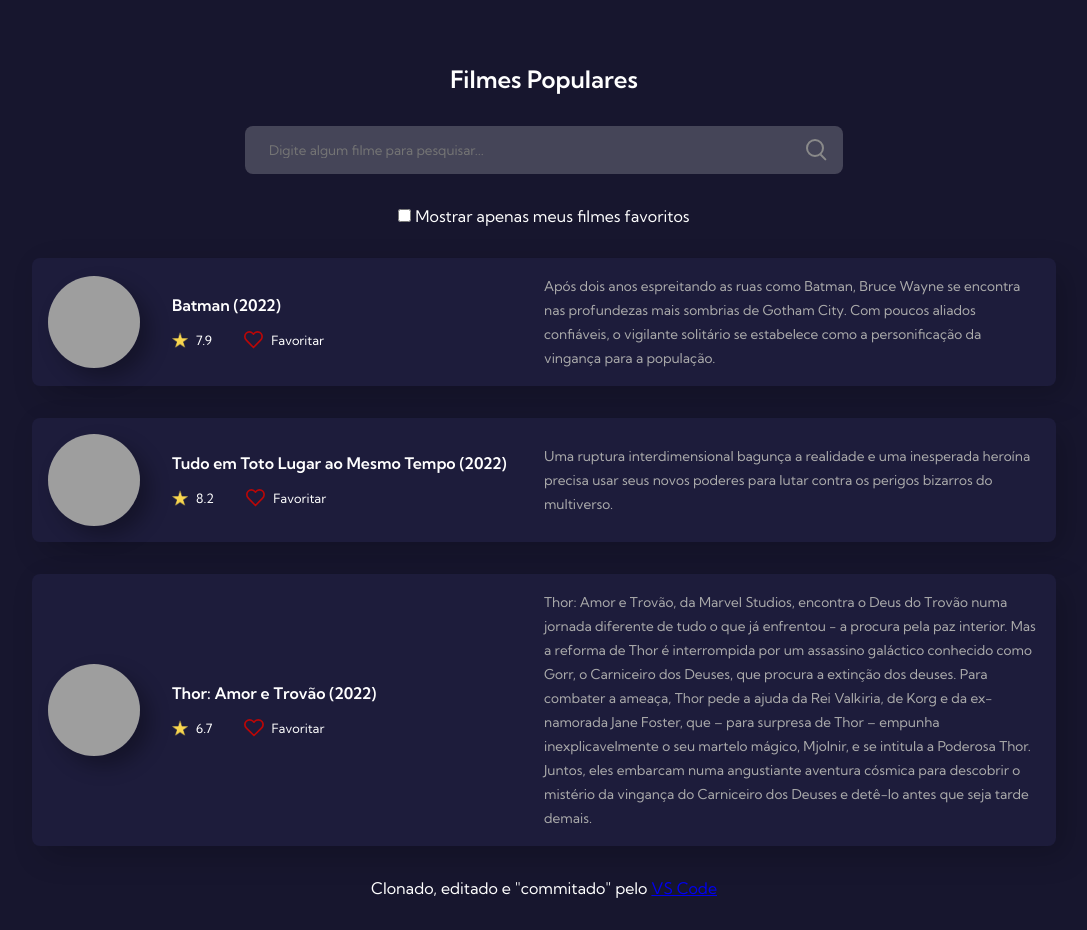
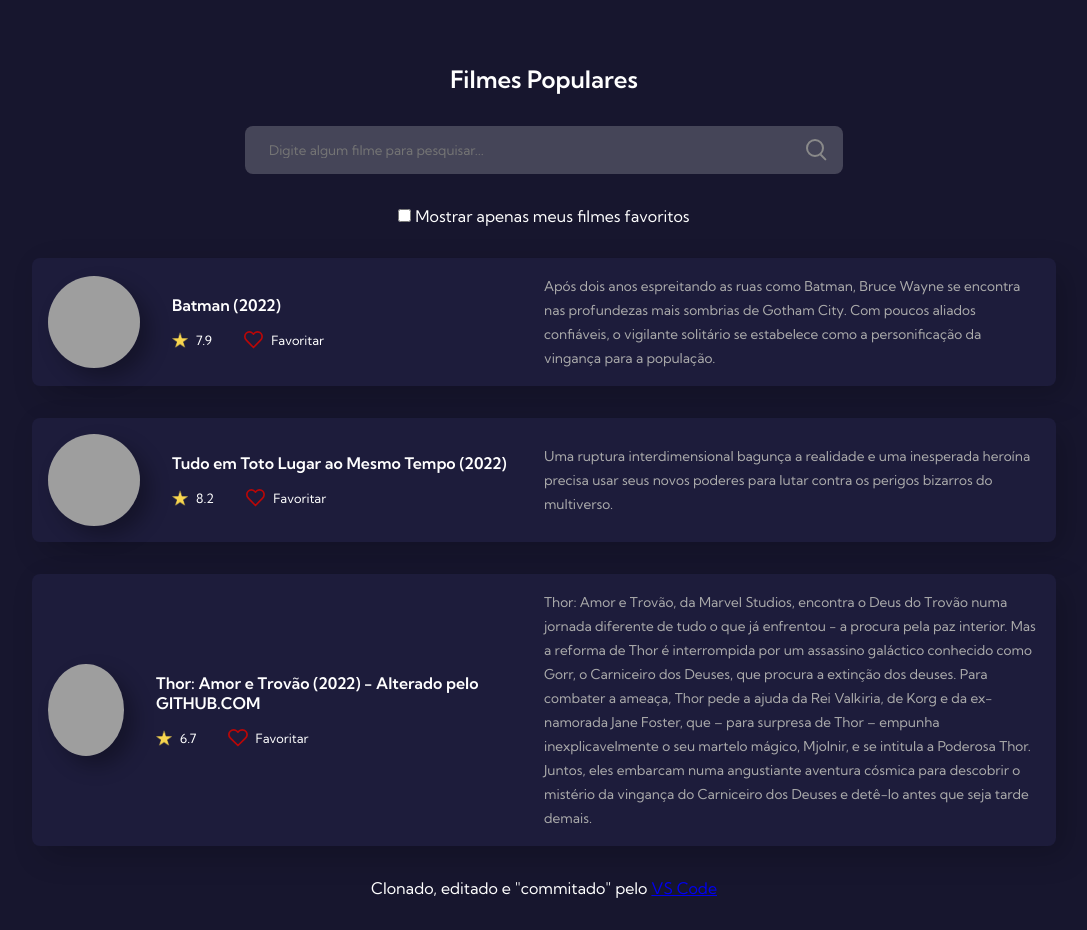
Before and after one commit to ydirickson/Alura-7DaysOfCode-Github, a plain HTML site: page index.html in a window 1280 px wide. Shown: the whole page, without its empty margins (96-1183 px from the left). Drawn offline with Linux system fonts and the light colour scheme; grey boxes are pictures that could not be loaded.

Commit message:
Atualizando o título do terceiro filme pelo github

```diff
--- a/index.html
+++ b/index.html
@@ -76,7 +76,7 @@
             <img src="https://observatoriodocinema.uol.com.br/wp-content/uploads/2022/06/THOR_-LOVE-AND-THUNDER-Exclusive-Art-1.jpg" alt="Thor: Amor e Trovão (2022)"/>
           </div>
           <div class="movie-text">
-            <h4>Thor: Amor e Trovão (2022)</h4>
+            <h4>Thor: Amor e Trovão (2022) - Alterado pelo GITHUB.COM</h4>
             <div class="rating-favorites">
               <div class="rating">
                 <img src="images/star.png" alt="Star Icon"/>
```
